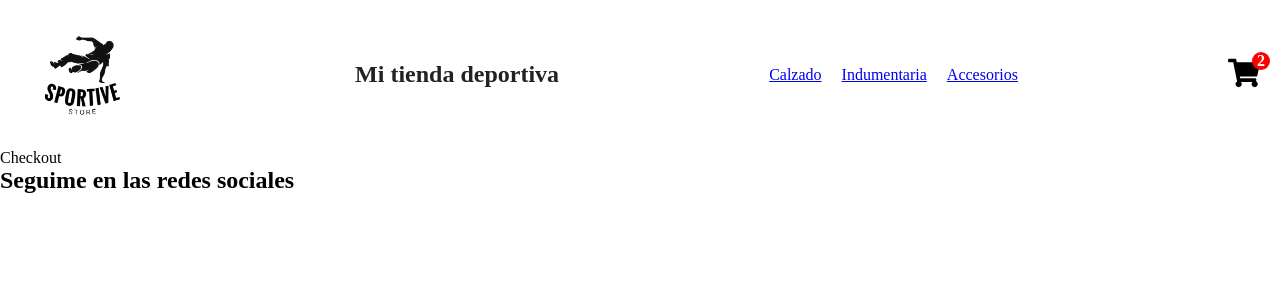
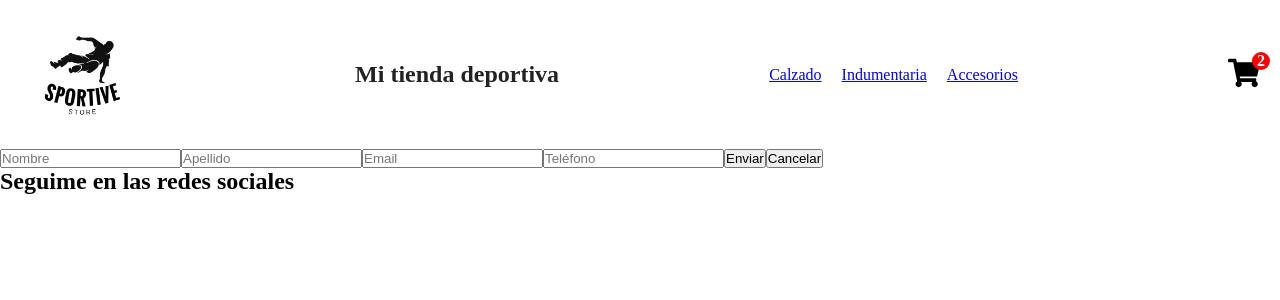
Before and after one commit to MT1-BYTE/React-js-CODER, a React (Vite) app: page /checkout in a window 1280 px wide. Shown: the top 300 px of the page. Built offline with nearby package versions, Linux system fonts and the light colour scheme.

Commit message:
Guardando cambios en entrega-final

```diff
--- a/src/components/pages/cart/Cart.jsx
+++ b/src/components/pages/cart/Cart.jsx
@@ -1,7 +1,10 @@
+import { Link } from "react-router";
+
 const Cart = () => {
   return (
     <div>
       <h1>Acá va a ir el carrito</h1>
+      <Link to="/checkout">Finalizar compra</Link>
     </div>
   );
 };
--- a/src/components/pages/checkout/Checkout.jsx
+++ b/src/components/pages/checkout/Checkout.jsx
@@ -1,5 +1,56 @@
+import { useState } from "react";
+
 const Checkout = () => {
-  return <div>Checkout</div>;
+  const [userInfo, setUserInfo] = useState({
+    nombre: "",
+    apellido: "",
+    email: "",
+    telefono: "",
+  });
+
+  const funcionFormulario = (evento) => {
+    evento.preventDefault();
+    console.log(userInfo);
+    // En este momento es cuando nos conectamos con backend para realizar peticiones.
+  };
+
+  const funcionInputs = (evento) => {
+    const { value, name } = evento.target;
+    setUserInfo({ ...userInfo, [name]: value });
+  };
+
+  return (
+    <div>
+      <form onSubmit={funcionFormulario}>
+        <input
+          type="text"
+          placeholder="Nombre"
+          name="nombre"
+          onChange={funcionInputs}
+        />
+        <input
+          type="text"
+          placeholder="Apellido"
+          name="apellido"
+          onChange={funcionInputs}
+        />
+        <input
+          type="text"
+          placeholder="Email"
+          name="email"
+          onChange={funcionInputs}
+        />
+        <input
+          type="text"
+          placeholder="Teléfono"
+          name="telefono"
+          onChange={funcionInputs}
+        />
+        <button>Enviar</button>
+        <button type="button">Cancelar</button>
+      </form>
+    </div>
+  );
 };
 
 export default Checkout;
```
